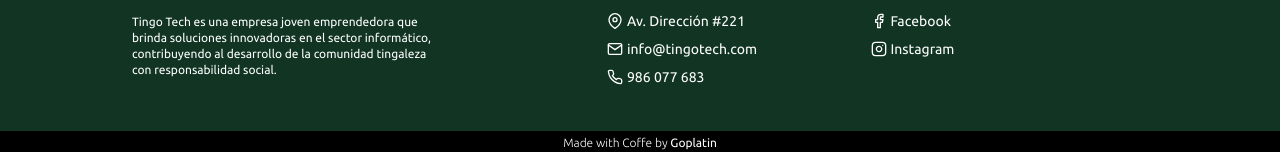
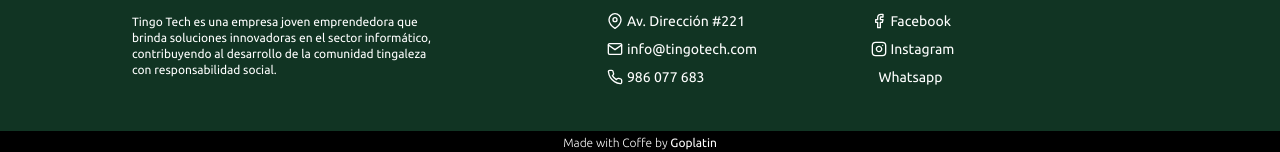
Before and after one commit to wasi-lat/tingotech, a Next.js app: page / in a window 1280 px wide. Shown: the part 7186-7338 px from the top of the page. Built offline with nearby package versions, Linux system fonts and the light colour scheme.

Commit message:
ADD: whatsapp in footer

```diff
--- a/components/shared/footer.js
+++ b/components/shared/footer.js
@@ -51,9 +51,10 @@ export default function Footer() {
                   className="flex items-center"
                   target="_blank"
                   rel="noopener noreferrer"
+                  title="Facebook"
                 >
-                <Facebook size={16} className="mr-1"/>
-                Facebook
+                  <Facebook size={16} className="mr-1"/>
+                  Facebook
                 </a>
               </Link>
             </li>
@@ -63,9 +64,22 @@ export default function Footer() {
                   className="flex items-center"
                   target="_blank"
                   rel="noopener noreferrer"
+                  title="Instagram"
                 >
-                <Instagram size={16} className="mr-1"/>
-                Instagram
+                  <Instagram size={16} className="mr-1"/>
+                  Instagram
+                </a>
+              </Link>
+            </li>
+            <li className="text-sm py-1 flex items-center">
+              <Link href="https://api.whatsapp.com/send?phone=51986077683&text=Hola Tío TingoTech te quería consultar...">
+                <a
+                  target="_blank"
+                  rel="noopener noreferrer"
+                  title="Whatsapp"
+                >
+                  <i className="mr-2 fab fa-whatsapp"></i>
+                  Whatsapp
                 </a>
               </Link>
             </li>
```
